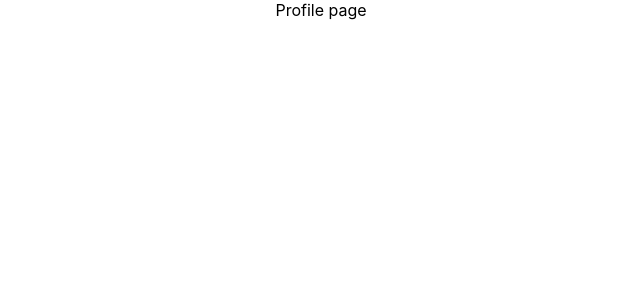
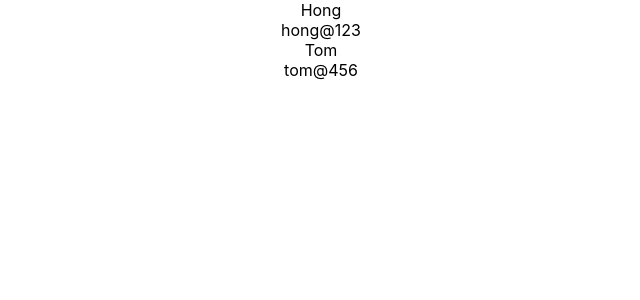
Before and after one commit to tommykindle/frontend-1, a React (Create React App) app in the folder front-end/: page / in a window 1280 px wide. Shown: the top 300 px of the page, without its empty margins (319-959 px from the left). Built offline with nearby package versions, Linux system fonts and the light colour scheme.

Commit message:
tested rendering at UserProfileCard component

```diff
--- a/front-end/src/App.js
+++ b/front-end/src/App.js
@@ -1,11 +1,17 @@
-import React from 'react';
+import React, {useState} from 'react';
 import logo from './logo.svg';
 import './App.css';
+import UserProfileCard from "./Components/UserProfileCard"
 
 function App() {
+  const [users, setUsers] = useState([
+    {name: "Hong", email: "hong@123"},
+    {name: "Tom", email: "tom@456"}
+  ])
+
   return (
     <div className="App">
-      Profile page
+  {users.map(person => <UserProfileCard person={person}/>)}
     </div>
   );
 }
--- a/front-end/src/Components/UserProfileCard.js
+++ b/front-end/src/Components/UserProfileCard.js
@@ -6,7 +6,8 @@ const UserProfileCard = (props) => {
 
     return (
         <div>
-            <div></div>
+            <div>{props.person.name}</div>
+            <div>{props.person.email}</div>
         </div>
     )
 }
```
